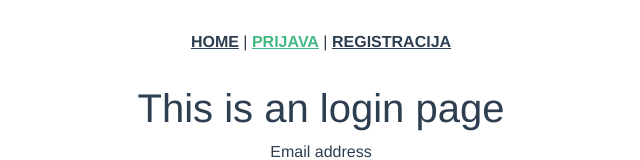
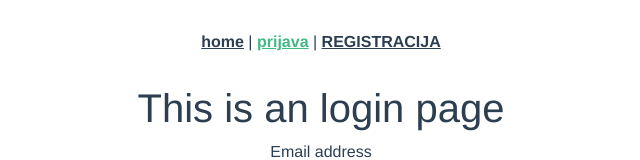
Before and after one commit to VjekoslavLalic/PronadiEkipu, a Vue app: page /Login in a window 1280 px wide. Shown: the top 160 px of the page, without its empty margins (319-959 px from the left). Built offline with nearby package versions, Linux system fonts and the light colour scheme.

Commit message:
mala slova
smala slova

```diff
--- a/src/App.vue
+++ b/src/App.vue
@@ -1,8 +1,8 @@
 <template>
   <div id="app">
     <div id="nav">
-      <router-link to="/">HOME</router-link> |
-      <router-link to="/Login">PRIJAVA</router-link> |
+      <router-link to="/">home</router-link> |
+      <router-link to="/Login">prijava</router-link> |
       <router-link to="/Signup">REGISTRACIJA</router-link>
     </div>
     <router-view />
```
